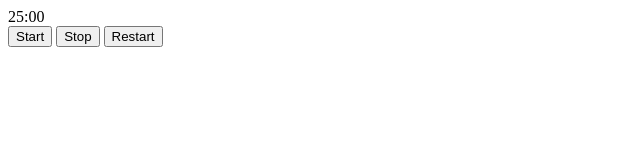
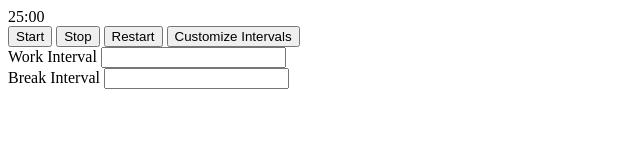
Before and after one commit to zackcarlson/pomodoro, a plain HTML site: page index.html in a window 1280 px wide. Shown: the whole page, without its empty margins (0-640 px from the left). Drawn offline with nearby package versions, Linux system fonts and the light colour scheme.

Commit message:
Adds form for customizing time intervals

```diff
--- a/index.html
+++ b/index.html
@@ -22,6 +22,23 @@
   <button id="restart">
     Restart
   </button>
+  <button id="customize">
+    Customize Intervals
+  </button>
+  <form>
+    <div>
+      <label for="work-timer">
+        Work Interval
+      </label>
+      <input type="number" id="work-timer" step=1></input>
+    </div>
+    <div>
+      <label for="break-timer">
+        Break Interval
+      </label>
+      <input type="number" id="break-timer" step=1></input>
+    </div>
+  </form>
 
   <script src="https://code.jquery.com/jquery-3.3.1.min.js" integrity="sha256-FgpCb/KJQlLNfOu91ta32o/NMZxltwRo8QtmkMRdAu8=" crossorigin="anonymous"></script>
   <script src="./index.js"></script>
```
